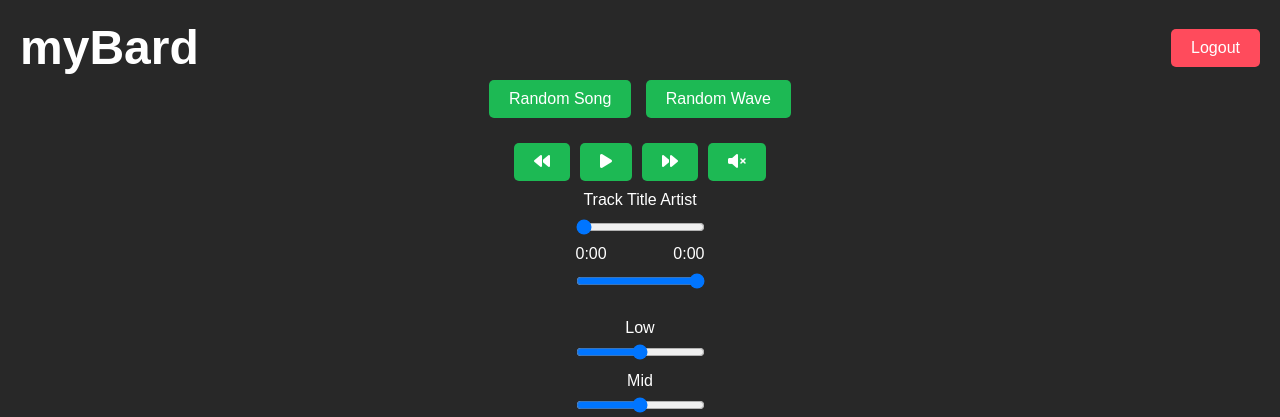
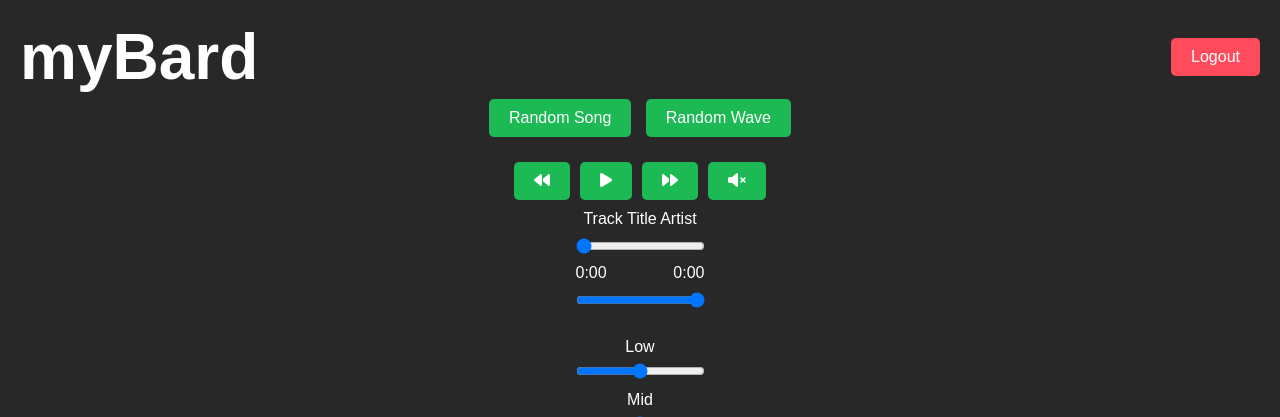
Before and after one commit to AlexanderAQA/myBard, a Flask app: page / in a window 1280 px wide. Shown: the top 417 px of the page. Run offline with Flask 2, Linux system fonts and the light colour scheme; a user stored in the database is signed in; data that the repository does not hold is empty; some web fonts are replaced.

Commit message:
Чуть крупнее лого

```diff
--- a/static/css/style.css
+++ b/static/css/style.css
@@ -17,7 +17,7 @@ body {
 
 .custom-font {
     font-family: 'TrueGothicCyr', sans-serif;
-    font-size: 1.5em;
+    font-size: 2.0em;
 }
 
 .scroll-container {
```
